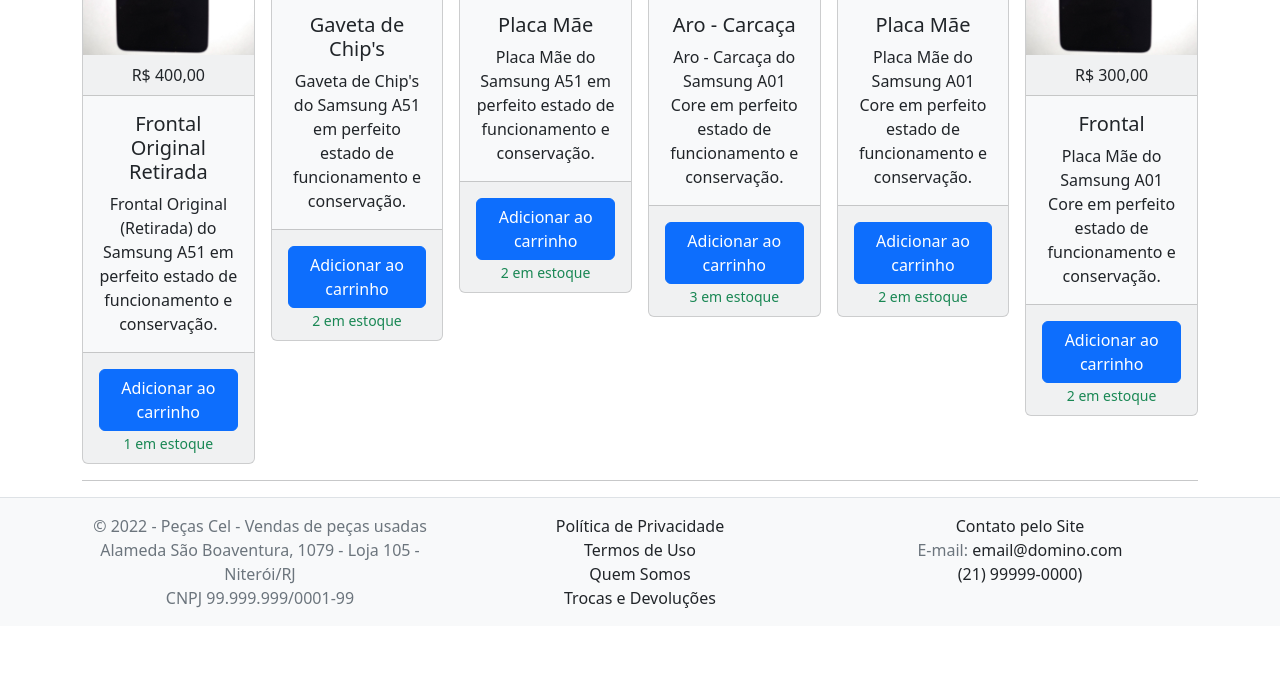
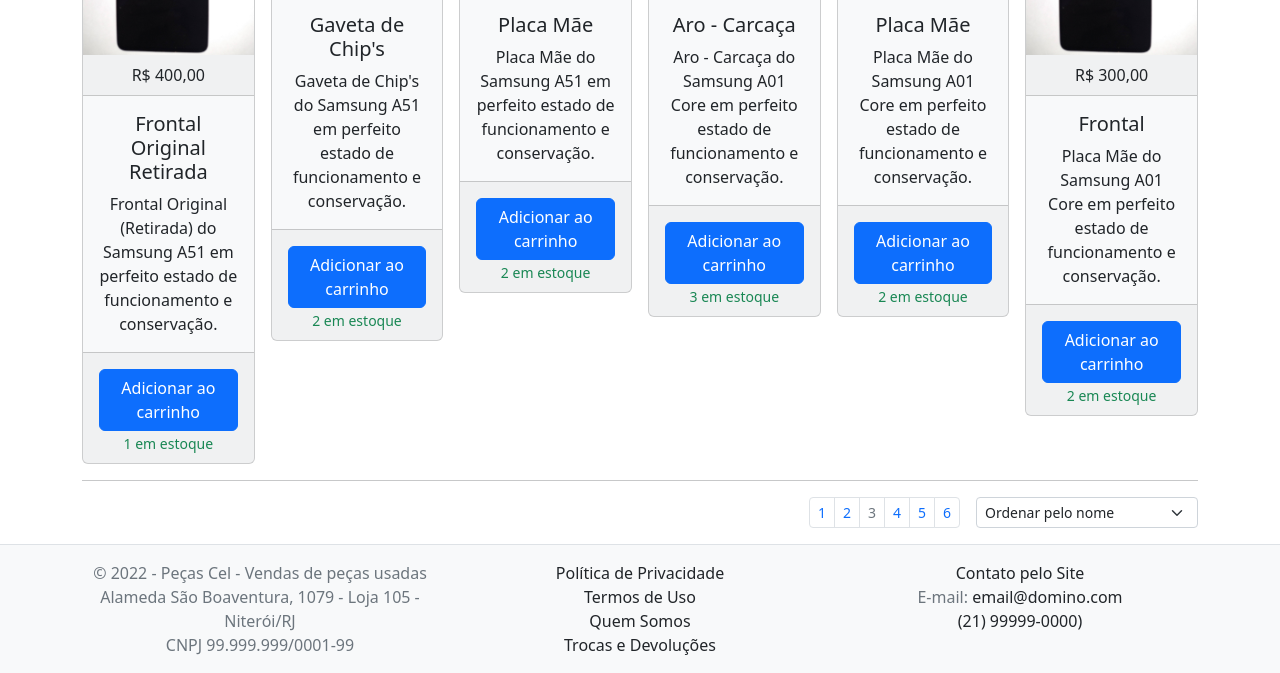
Before and after one commit to leo-ribeiro/Pecas-Cel, a website: page index.html in a window 1280 px wide. Shown: the part 1255-1928 px from the top of the page. Before the commit the page ends 1881 px from the top, so only its background shows below. Drawn offline with nearby package versions, Linux system fonts and the light colour scheme.

```diff
--- a/index.html
+++ b/index.html
@@ -416,6 +416,29 @@
                         </div>
                     </div>
                     <hr class="mt-3">
+                    <div class="row pb-3">
+                        <div class="col-12">
+                            <div class="d-flex flex-row-reverse justify-content-center justify-content-md-start">
+                                <form class="d-inline-block">
+                                    <select class="form-select form-select-sm">
+                                        <option>Ordenar pelo nome</option>
+                                        <option>Ordenar pelo menor preço</option>
+                                        <option>Ordenar pelo maior preço</option>
+                                    </select>
+                                </form>
+                                <nav class="d-inline-block me-3">
+                                    <ul class="pagination pagination-sm my-0">
+                                      <li class="page-item"><a class="page-link" href="#">1</a></li>
+                                      <li class="page-item"><a class="page-link" href="#">2</a></li>
+                                      <li class="page-item disabled"><a class="page-link" href="#">3</a></li>
+                                      <li class="page-item"><a class="page-link" href="#">4</a></li>
+                                      <li class="page-item"><a class="page-link" href="#">5</a></li>
+                                      <li class="page-item"><a class="page-link" href="#">6</a></li>
+                                    </ul>
+                                  </nav>
+                            </div>
+                        </div>
+                    </div>
                 </div>
             </main>
             <footer class="border-top text-muted bg-light">
```
